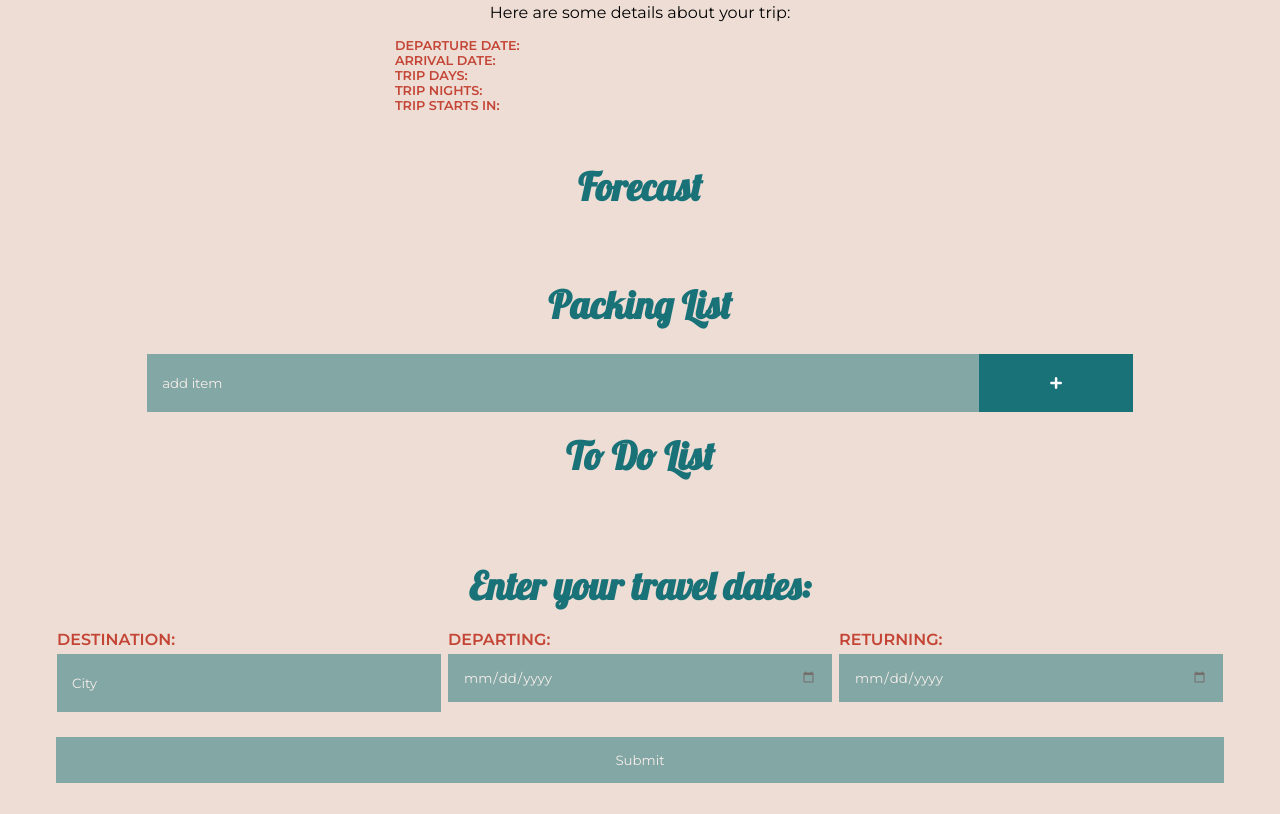
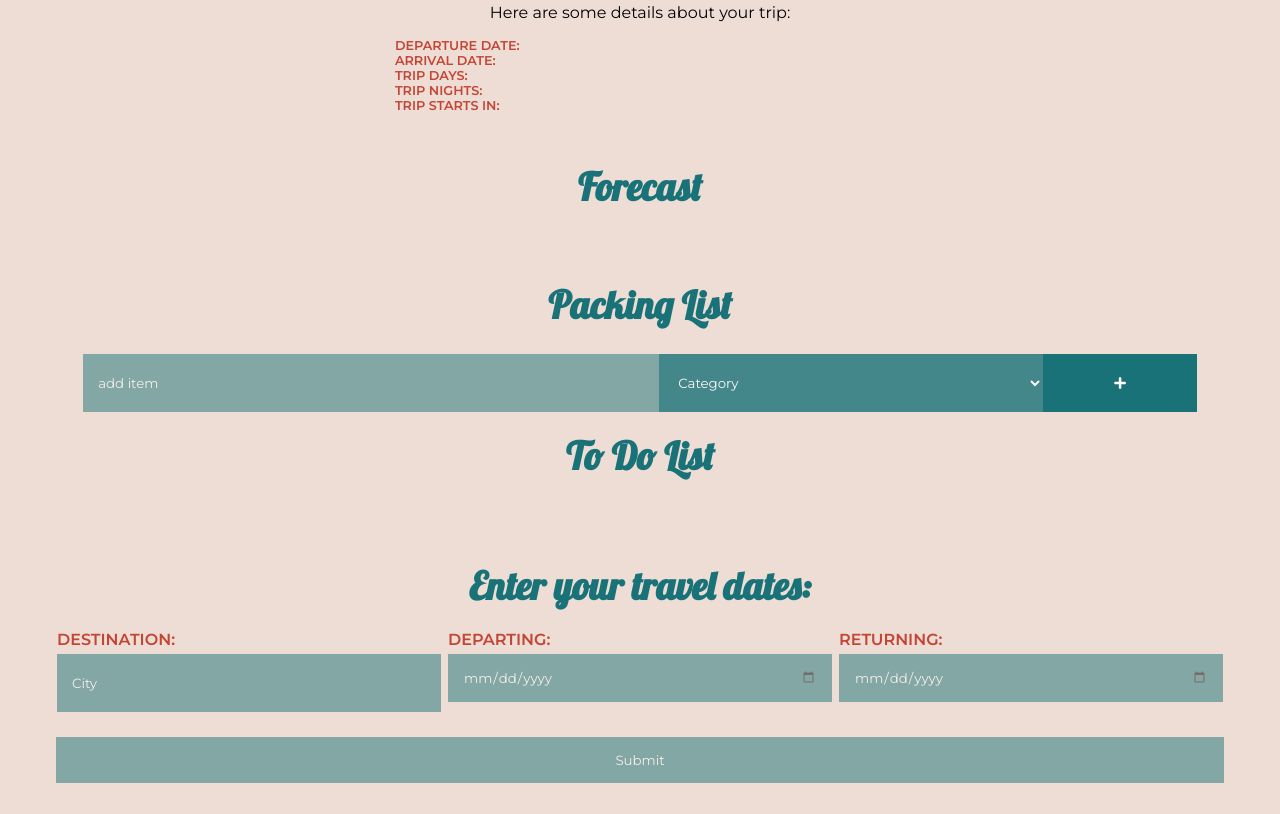
Before and after one commit to caitlineelliott/Udacity-Travel-App, a website built with webpack: page src/client/views/index.html in a window 1280 px wide. Shown: the part 651-1465 px from the top of the page. Built offline with nearby package versions, Linux system fonts and the light colour scheme.

Commit message:
added category select to packing list form

```diff
--- a/src/client/styles/base.scss
+++ b/src/client/styles/base.scss
@@ -47,7 +47,8 @@ h3 {
 }
 
 input,
-button {
+button,
+select {
     margin: 5px 0 20px 0;
     font-family: $plain-font;
     color: $h2-color;
--- a/src/client/styles/trip-form-output.scss
+++ b/src/client/styles/trip-form-output.scss
@@ -68,7 +68,12 @@
     flex-direction: row;
 
     input {
-        width: 65vw;
+        width: 45vw;
+    }
+
+    select {
+        width: 30vw;
+        opacity: 0.8;
     }
 
     button {
--- a/src/client/views/index.html
+++ b/src/client/views/index.html
@@ -56,6 +56,16 @@
             <div class="packing-list">
                 <form class="packing-list-form">
                     <input type="text" placeholder="add item">
+                    <select>
+                        <option>Category</option>
+                        <option>Tops</option>
+                        <option>Bottoms</option>
+                        <option>Shoes</option>
+                        <option>Accessories</option>
+                        <option>Swimwear</option>
+                        <option>Toiletries</option>
+                        <option>Other</option>
+                    </select>
                     <button><i class="fas fa-plus"></i></button>
                 </form>
             </div>
```
